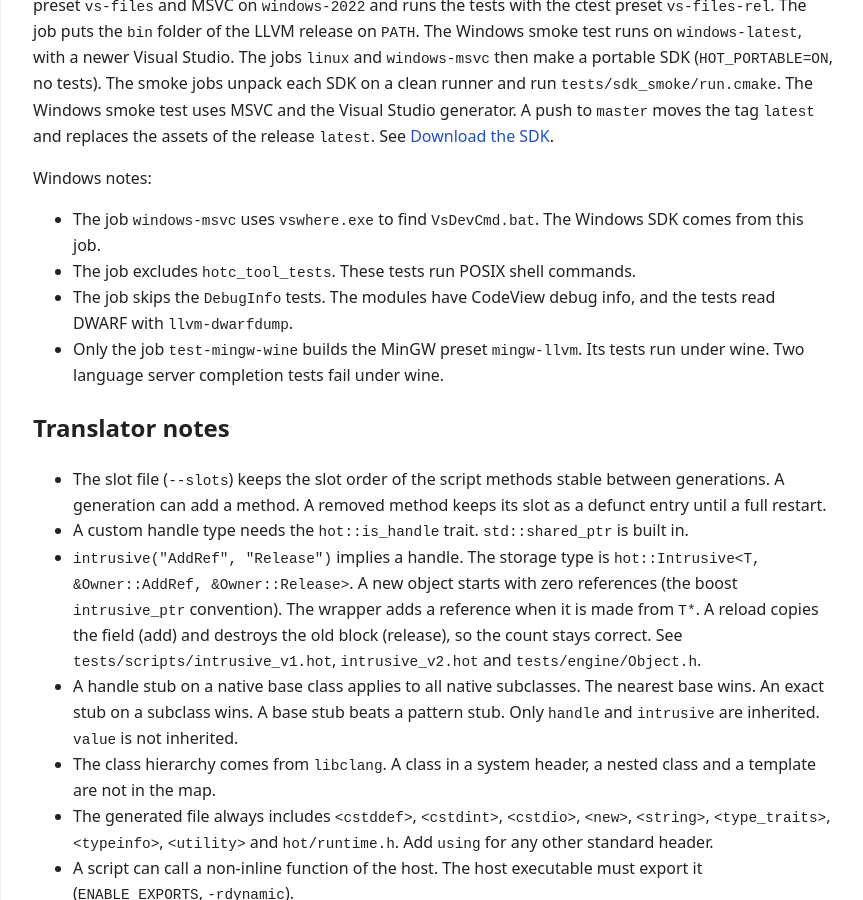
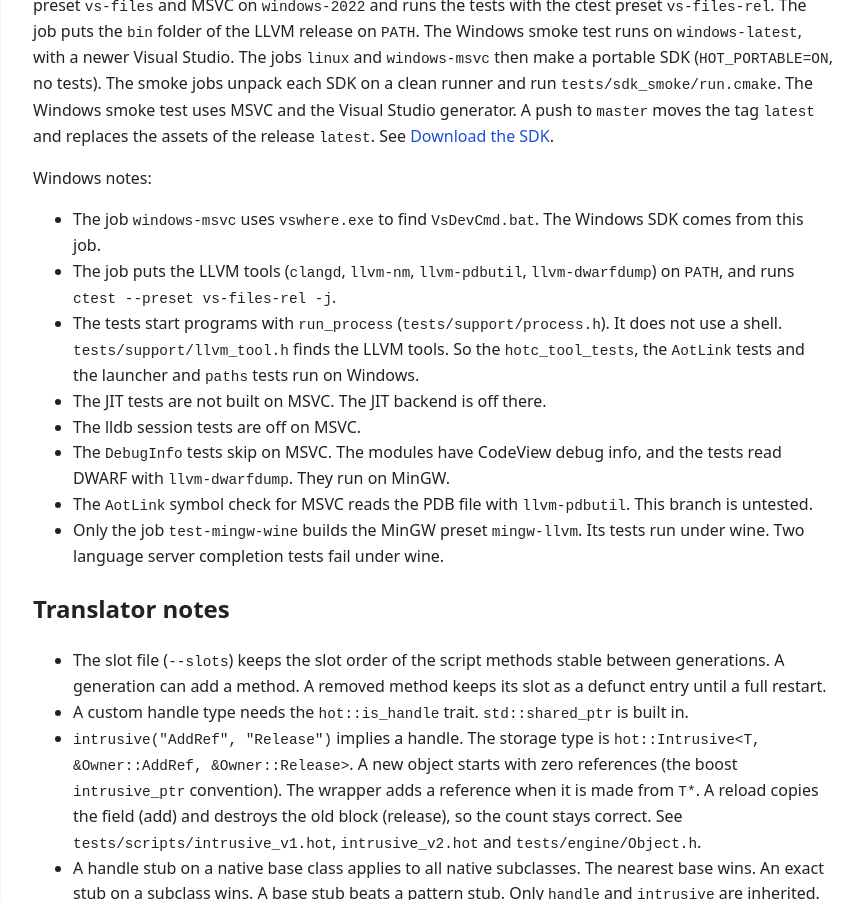
Before and after one commit to rokups/hotpp, a Jekyll site: the page built from doc/development.md, in a window 1280 px wide and 900 px high, scrolled down 3278 px. Shown: the whole window, without its empty margins (223-1086 px from the left). Built offline with Jekyll 4.4.1, drawn with Linux system fonts in a browser that asks for light colours; some of the changed text lies outside the part shown.

Commit message:
Update the Windows test docs and the CI comment
Remove the closed gaps. Keep the gaps that remain on MSVC.

```diff
--- a/doc/development.md
+++ b/doc/development.md
@@ -62,8 +62,12 @@ All tests are GoogleTest cases. CMake registers them with `hot_gtest` (a wrapper
 Windows notes:
 
 - The job `windows-msvc` uses `vswhere.exe` to find `VsDevCmd.bat`. The Windows SDK comes from this job.
-- The job excludes `hotc_tool_tests`. These tests run POSIX shell commands.
-- The job skips the `DebugInfo` tests. The modules have CodeView debug info, and the tests read DWARF with `llvm-dwarfdump`.
+- The job puts the LLVM tools (`clangd`, `llvm-nm`, `llvm-pdbutil`, `llvm-dwarfdump`) on `PATH`, and runs `ctest --preset vs-files-rel -j`.
+- The tests start programs with `run_process` (`tests/support/process.h`). It does not use a shell. `tests/support/llvm_tool.h` finds the LLVM tools. So the `hotc_tool_tests`, the `AotLink` tests and the launcher and `paths` tests run on Windows.
+- The JIT tests are not built on MSVC. The JIT backend is off there.
+- The lldb session tests are off on MSVC.
+- The `DebugInfo` tests skip on MSVC. The modules have CodeView debug info, and the tests read DWARF with `llvm-dwarfdump`. They run on MinGW.
+- The `AotLink` symbol check for MSVC reads the PDB file with `llvm-pdbutil`. This branch is untested.
 - Only the job `test-mingw-wine` builds the MinGW preset `mingw-llvm`. Its tests run under wine. Two language server completion tests fail under wine.
 
 ## Translator notes
--- a/doc/tools.md
+++ b/doc/tools.md
@@ -140,4 +140,4 @@ Add the folder `editors/vscode` in `Settings > Editor > TextMate Bundles` for th
 
 ## Debugger helpers
 
-`tools/lldb` has formatters for state blocks, shells and handles. When `lldb` is installed, the test `PythonLldbSession` runs them in a real lldb session. Without `lldb`, CMake does not register the test. `tools/natvis/hot.natvis` does the same for Visual Studio. The test `PythonNatvis` checks only the XML and the type names. Visual Studio never loaded the file. See [Debugging](diagnostics.md#debugging) for breakpoints.
+`tools/lldb` has formatters for state blocks, shells and handles. When `lldb` is installed, the test `PythonLldbSession` runs them in a real lldb session. Without `lldb`, and on MSVC, CMake does not register the test. `tools/natvis/hot.natvis` does the same for Visual Studio. The test `PythonNatvis` checks only the XML and the type names. Visual Studio never loaded the file. See [Debugging](diagnostics.md#debugging) for breakpoints.
```
Also changed, not shown: other parts of doc/development.md (+1 -1 lines), doc/cmake-presets.md (+1 -1 lines), doc/windows.md (+2 -1 lines), .github/workflows/ci.yml.
